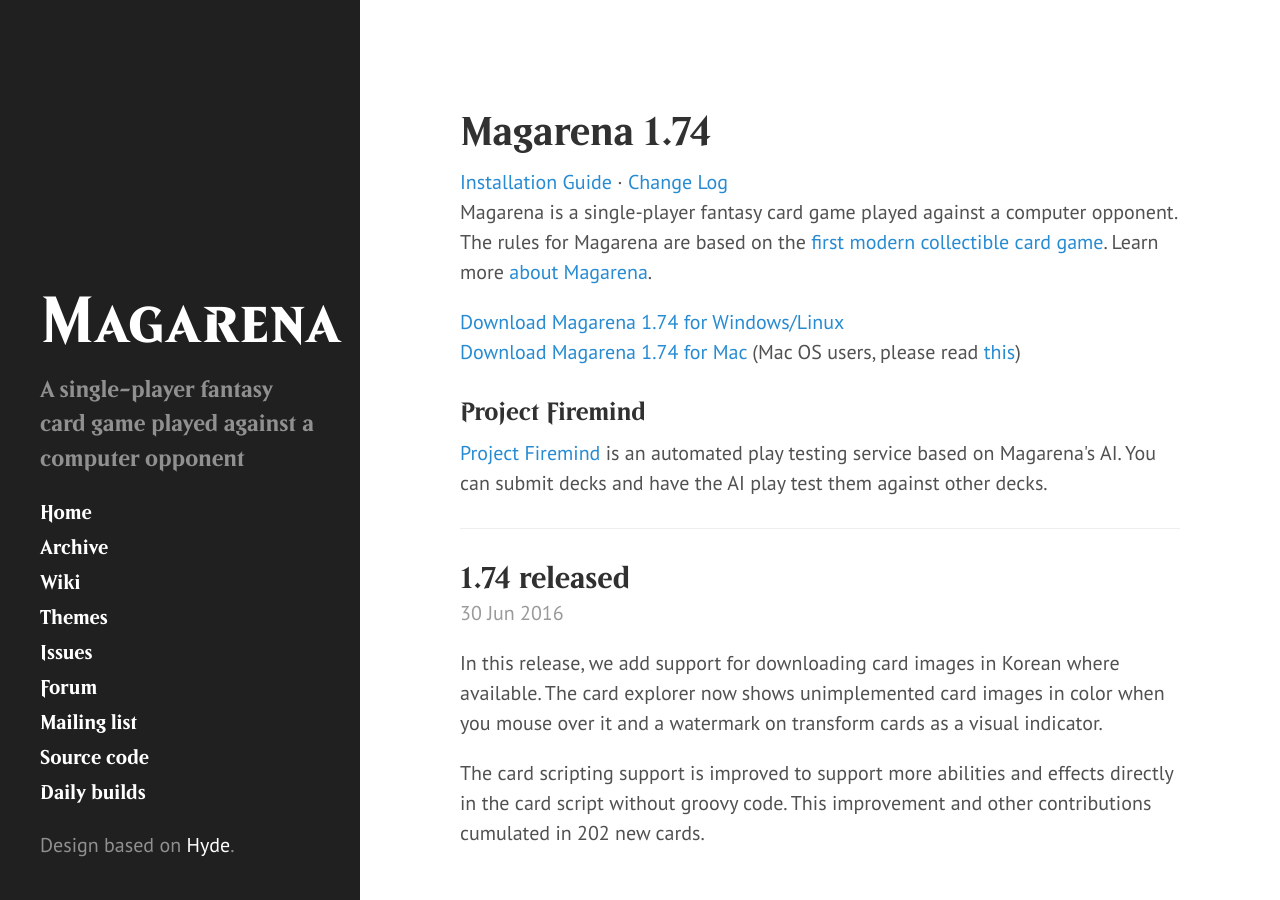
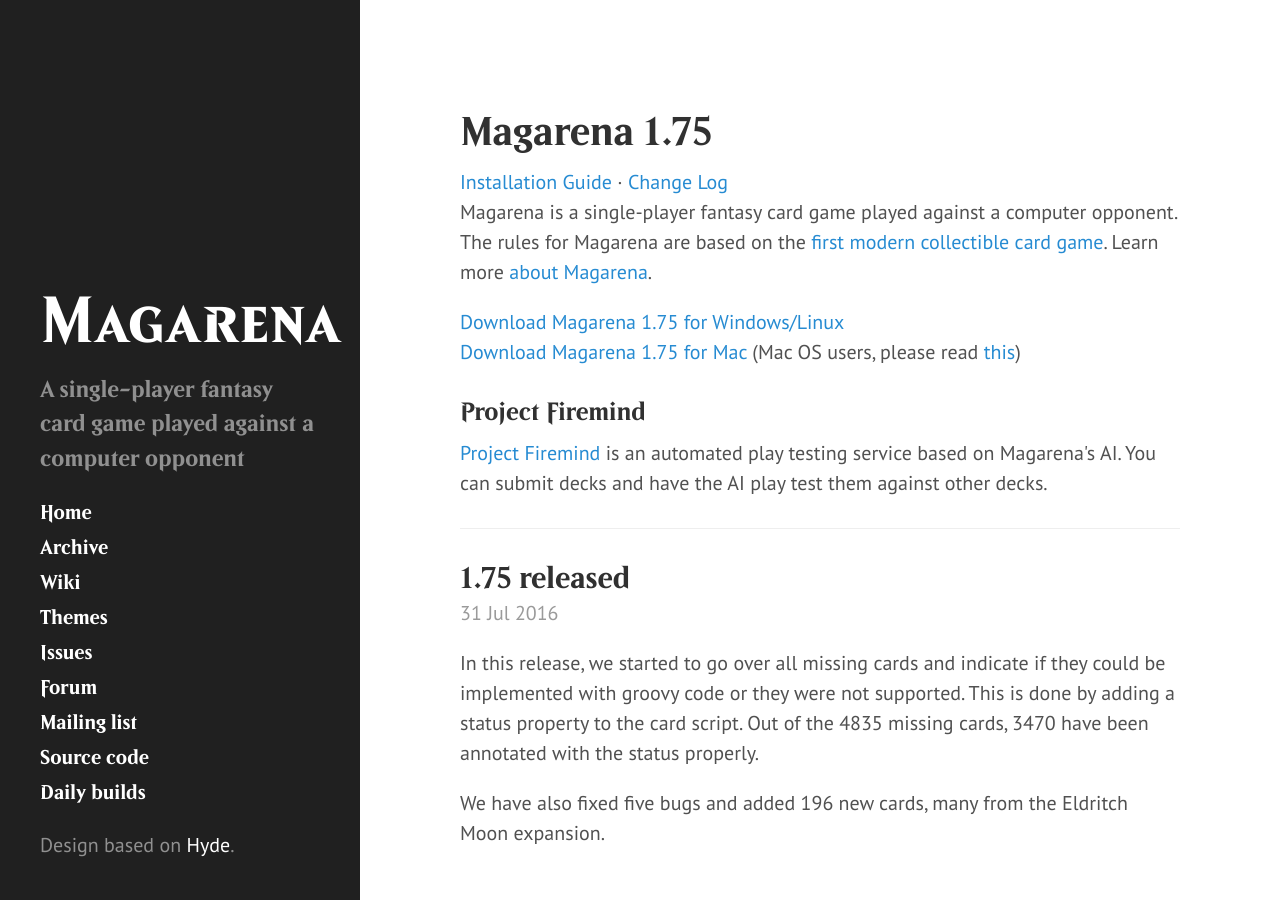
Before and after one commit to magarena/magarena.github.io, a Jekyll site: the page built from index.html, in a window 1280 px wide and 900 px high. Built offline with Jekyll 4.4.1, drawn with Linux system fonts in a browser that asks for light colours; the list of posts is cut into pages by our own code.

Commit message:
release post for 1.75

```diff
--- a/_config.yml
+++ b/_config.yml
@@ -20,7 +20,7 @@
 paginate:         1
 
 # Custom vars
-version:          '1.74'
+version:          '1.75'
 
 github:
   repo:           //github.com/magarena/magarena
--- /dev/null
+++ b/_posts/2016-07-31-1-75-released.md
@@ -0,0 +1,12 @@
+---
+layout: post
+title: "1.75 released"
+---
+
+In this release, we started to go over all missing cards and indicate if they
+could be implemented with groovy code or they were not supported. This is done
+by adding a status property to the card script. Out of the 4835 missing cards,
+3470 have been annotated with the status properly.
+
+We have also fixed five bugs and added 196 new cards, many from the Eldritch
+Moon expansion.
```
